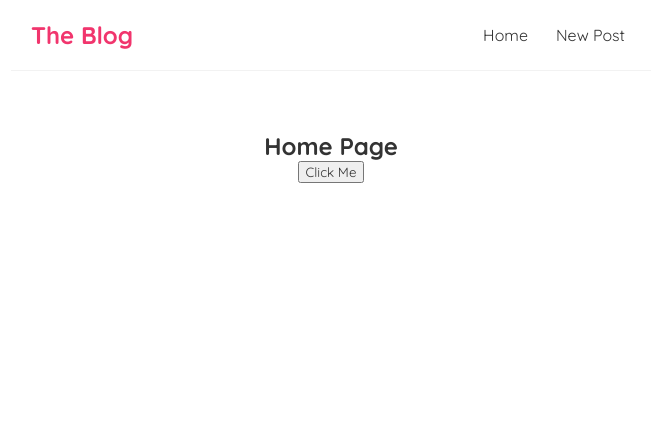
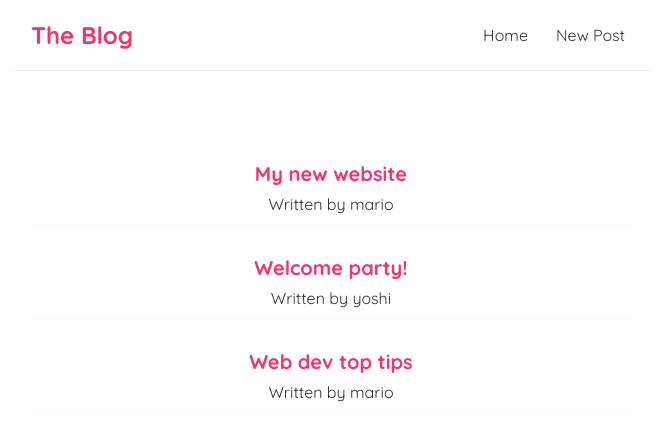
Before and after one commit to Frederic-S/my-blog, a React (Create React App) app: page / in a window 1280 px wide. Shown: the top 440 px of the page, without its empty margins (309-965 px from the left). Built offline with nearby package versions, Linux system fonts and the light colour scheme.

Commit message:
added dummy blog content

```diff
--- a/src/Home.js
+++ b/src/Home.js
@@ -1,11 +1,34 @@
+import { useState } from 'react'
+
 const Home = () => {
-    const handleClick = () => {
-        console.log('Hello, my friends')
-    }
+    const [blogs, setBlogs] = useState([
+        {
+            title: 'My new website',
+            body: 'lorem ipsum...',
+            author: 'mario',
+            id: 1
+        },
+        {
+            title: 'Welcome party!',
+            body: 'lorem ipsum...',
+            author: 'yoshi',
+            id: 2
+        },
+        {
+            title: 'Web dev top tips',
+            body: 'lorem ipsum...',
+            author: 'mario',
+            id: 3
+        }
+    ])
     return (
         <div className='home'>
-            <h2>Home Page</h2>
-            <button onClick={handleClick}>Click Me</button>
+            {blogs.map((blog) => (
+                <div className='blog-preview' key={blog.id}>
+                    <h2>{blog.title}</h2>
+                    <p>Written by {blog.author}</p>
+                </div>
+            ))}
         </div>
     )
 }
--- a/src/index.css
+++ b/src/index.css
@@ -33,3 +33,18 @@
     margin: 40px auto;
     padding: 20px;
 }
+
+/* blog previews / list */
+.blog-preview {
+    padding: 10px 16px;
+    margin: 20px 0;
+    border-bottom: 1px solid #fafafa;
+}
+.blog-preview:hover {
+    box-shadow: 1px 3px 5px rgba(0, 0, 0, 0.1);
+}
+.blog-preview h2 {
+    font-size: 20px;
+    color: #f1356d;
+    margin-bottom: 8px;
+}
```
